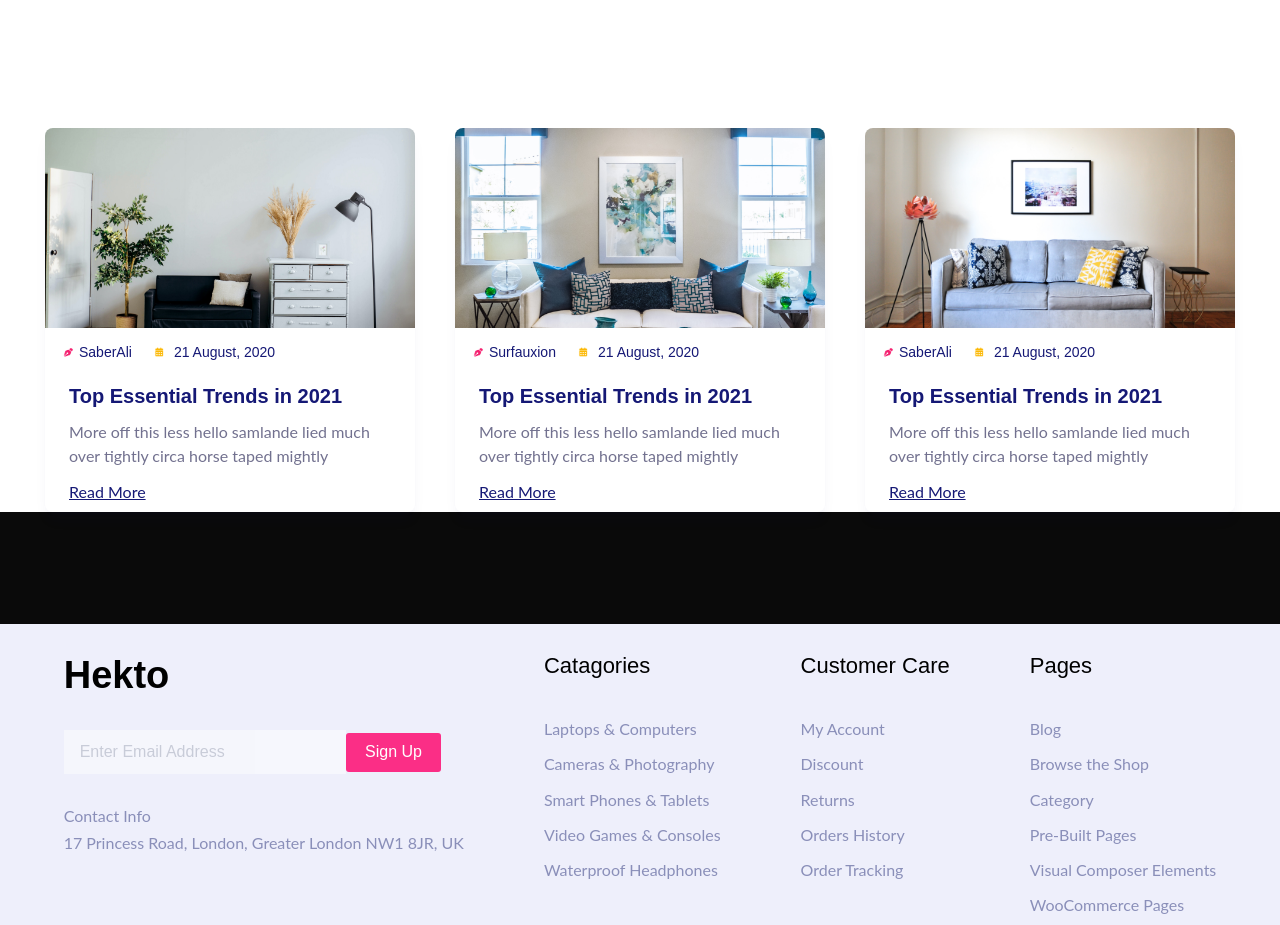
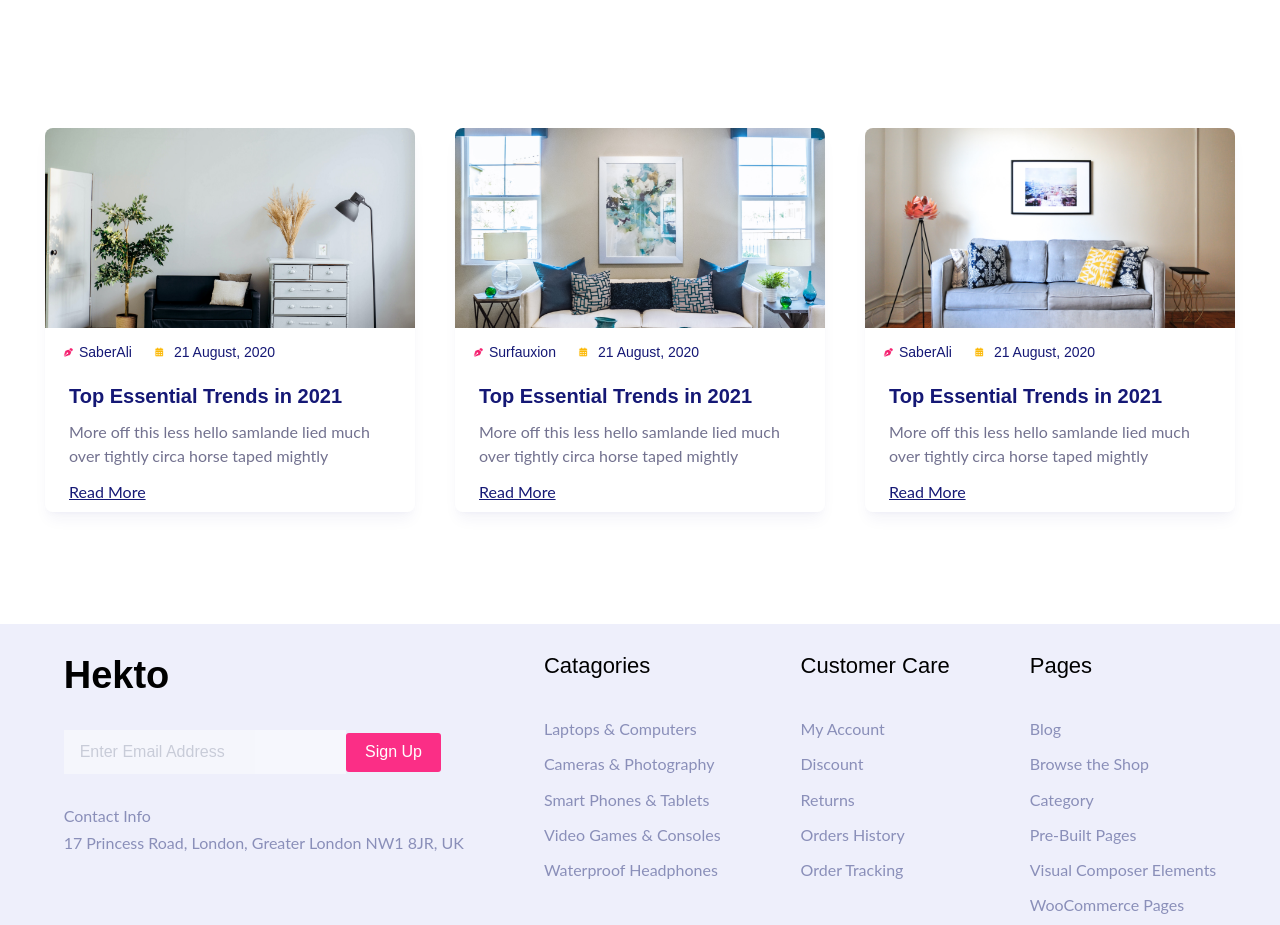
Before and after one commit to eDeveloper132/web_design_3, a Next.js app: page / in a window 1280 px wide. Shown: the part 7025-7950 px from the top of the page. Built offline with nearby package versions, Linux system fonts and the light colour scheme.

Commit message:
some change

```diff
--- a/src/app/Main/page.tsx
+++ b/src/app/Main/page.tsx
@@ -405,7 +405,7 @@ export default function MainHome(){
   </h1>
 </div>
 
-<div className="flex justify-center px-4 md:px-8 mb-28">
+<div className="flex justify-center px-4 md:px-8 pb-28">
   <div className="grid grid-cols-1 sm:grid-cols-2 lg:grid-cols-3 gap-6 md:gap-10 max-w-[1200px]">
     <Blog_Card
       title="Top Essential Trends in 2021"
```
